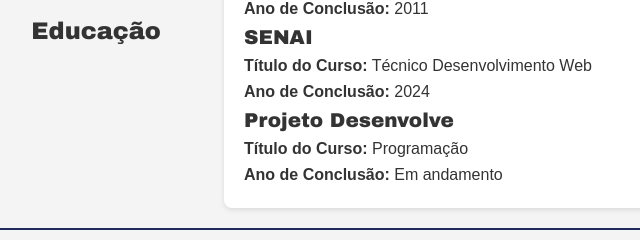
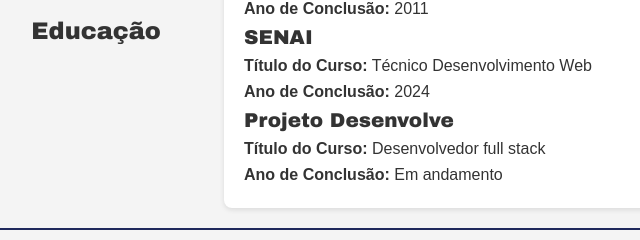
Before and after one commit to Gildo-Pereira/desenvolve-introducao-web, a plain HTML site: page CV/index.html in a window 1280 px wide. Shown: the part 920-1160 px from the top of the page, 0-640 px from the left. Drawn offline with Linux system fonts and the light colour scheme.

Commit message:
Update index.html
corregido nome do curso

```diff
--- a/CV/index.html
+++ b/CV/index.html
@@ -56,7 +56,7 @@
         </div>
     </section>
 
-    <!-- Seção de Educação -->
+
     <section id="educacao">
         <h2>Educação</h2>
         <div class="container">
@@ -77,14 +77,14 @@
             </div>
             <div class="educacao-1">
                 <h3>Projeto Desenvolve</h3>
-                <p><strong>Título do Curso:</strong> Programação</p>
+                <p><strong>Título do Curso:</strong> Desenvolvedor full stack</p>
                 <p><strong>Ano de Conclusão:</strong> Em andamento</p>
             </div>
-            <!-- Adicione mais registros de Educação aqui -->
+
         </div>
     </section>
 
-    <!-- Seção de Certificações -->
+
     <section id="certificacoes">
         <h2>Certificações</h2>
         <div class="container">
@@ -93,11 +93,11 @@
                 <p><strong>Carga Horária:</strong> 40h</p>
                 <p><strong>Ano de Realização:</strong> 2023</p>
             </div>
-            <!-- Adicione mais certificações aqui -->
+
         </div>
     </section>
 
-    <!-- Seção de Experiência -->
+
     <section id="experiencia">
         <h2>Experiência</h2>
         <div class="container">
@@ -138,11 +138,11 @@
                 <p><strong>Responsabilidades:</strong> Realizar montagem e manutenção de equipamentos e componentes, além de diagnosticar falhas em componentes dos sistemas elétrico, mecânico, de ar-condicionado e eletrônico de equipamentos de grande porte Komatsu.</p>
             </div>
 
-            <!-- Adicione mais experiências aqui -->
+
         </div>
     </section>
 
-    <!-- Seção de Habilidades Técnicas -->
+
     <section id="habilidades">
         <h2>Habilidades<br>Técnicas</h2>
         <div class="container">
@@ -154,12 +154,12 @@
             <li>Pacote Office</li>
             <li>Leitura de desenhos técnicos
             <li>Elétrica</li>
-            <!-- Adicione mais habilidades aqui -->
+
         </ul>
         </div>
     </section>
 
-    <!-- Rodapé -->
+
     <footer>
         <ul>
             <li><a href="http://www.linkedin.com/in/gildo-gilberto-5703a3251">LinkedIn</a></li>
```
